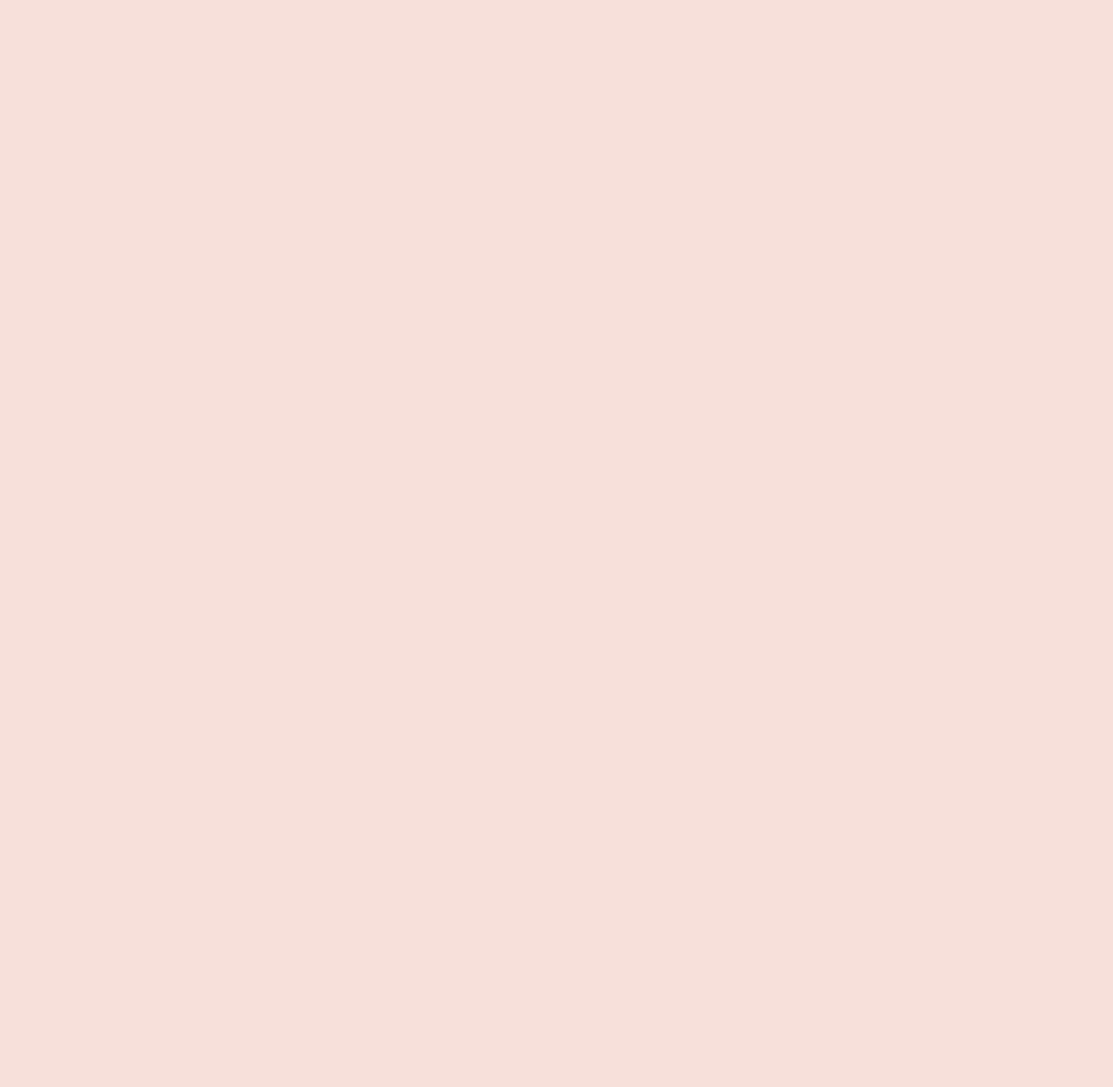
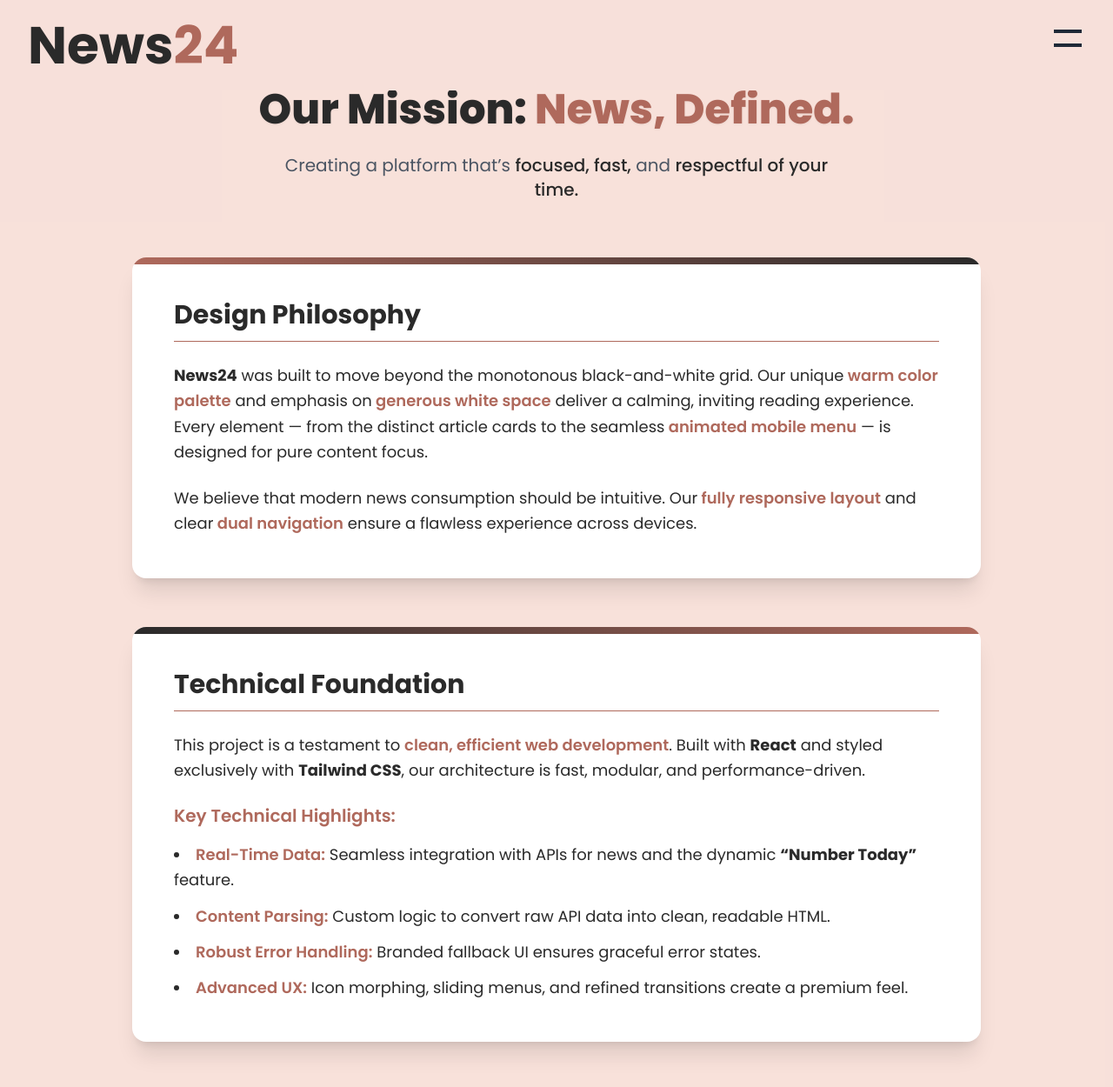
Before and after one commit to Subham777-max/News24, a React (Vite) app: page /About in a window 1280 px wide. Before the commit this address had no page. Shown: the top 1250 px of the page at 87% size. Before the commit the page ends 800 px from the top, so only its background shows below. Built offline with nearby package versions, Linux system fonts and the light colour scheme.

Commit message:
improved the overall sementacis of the website and added the about section and connected the routs to the nav menu

```diff
--- /dev/null
+++ b/src/Components/AboutSection/About.jsx
@@ -0,0 +1,78 @@
+function About() {
+    return (
+        <section
+            id="about-us"
+            className="flex flex-col items-center w-full min-h-screen pt-24 pb-20 bg-[#F7E0DA]/40"
+        >
+            <div className="flex flex-col w-full max-w-5xl px-4 md:px-6">
+
+                <header className="mb-16 text-center">
+                    <h1
+                        className="text-5xl font-extrabold leading-tight text-primary drop-shadow-sm"
+                    >
+                        Our Mission: <span className="text-accent">News, Defined.</span>
+                    </h1>
+                    <p className="max-w-2xl mx-auto mt-5 text-xl text-gray-600">
+                        Creating a platform that’s <span className="font-medium text-primary">focused, fast,</span> and <span className="font-medium text-primary">respectful of your time.</span>
+                    </p>
+                </header>
+
+                <article className="relative p-8 overflow-hidden transition-all duration-300 bg-white shadow-xl mb-14 sm:p-12 rounded-2xl hover:shadow-2xl hover:-translate-y-1">
+                    <div className="absolute inset-x-0 top-0 h-2 bg-gradient-to-r from-accent to-primary rounded-t-2xl"></div>
+
+                    <h2 className="pb-3 mb-6 text-3xl font-bold border-b border-accent text-primary">
+                        Design Philosophy
+                    </h2>
+
+                    <p className="mb-6 text-lg leading-relaxed text-primary">
+                        <strong>News24</strong> was built to move beyond the monotonous black-and-white grid. Our unique
+                        <span className="font-semibold text-accent"> warm color palette</span> and emphasis on
+                        <span className="font-semibold text-accent"> generous white space</span> deliver a calming, inviting reading experience.
+                        Every element — from the distinct article cards to the seamless
+                        <span className="font-semibold text-accent"> animated mobile menu</span> — is designed for pure content focus.
+                    </p>
+
+                    <p className="text-lg leading-relaxed text-primary">
+                        We believe that modern news consumption should be intuitive. Our
+                        <span className="font-semibold text-accent"> fully responsive layout</span> and clear
+                        <span className="font-semibold text-accent"> dual navigation</span> ensure a flawless experience across devices.
+                    </p>
+                </article>
+
+                <article className="relative p-8 overflow-hidden transition-all duration-300 bg-white shadow-xl sm:p-12 rounded-2xl hover:shadow-2xl hover:-translate-y-1">
+                    <div className="absolute inset-x-0 top-0 h-2 bg-gradient-to-r from-primary to-accent rounded-t-2xl"></div>
+
+                    <h2 className="pb-3 mb-6 text-3xl font-bold border-b border-accent text-primary">
+                        Technical Foundation
+                    </h2>
+
+                    <p className="mb-6 text-lg leading-relaxed text-primary">
+                        This project is a testament to <span className="font-semibold text-accent">clean, efficient web development</span>.
+                        Built with <strong>React</strong> and styled exclusively with <strong>Tailwind CSS</strong>, our architecture is fast, modular, and performance-driven.
+                    </p>
+
+                    <h3 className="mb-4 text-xl font-semibold text-accent">
+                        Key Technical Highlights:
+                    </h3>
+
+                    <ul className="space-y-3 text-lg leading-relaxed list-disc list-inside text-primary">
+                        <li>
+                            <span className="font-semibold text-accent">Real-Time Data:</span> Seamless integration with APIs for news and the dynamic <strong>“Number Today”</strong> feature.
+                        </li>
+                        <li>
+                            <span className="font-semibold text-accent">Content Parsing:</span> Custom logic to convert raw API data into clean, readable HTML.
+                        </li>
+                        <li>
+                            <span className="font-semibold text-accent">Robust Error Handling:</span> Branded fallback UI ensures graceful error states.
+                        </li>
+                        <li>
+                            <span className="font-semibold text-accent">Advanced UX:</span> Icon morphing, sliding menus, and refined transitions create a premium feel.
+                        </li>
+                    </ul>
+                </article>
+            </div>
+        </section>
+    );
+}
+
+export default About;
--- a/src/Components/Navbar/AnimatedMenuToggle.jsx
+++ b/src/Components/Navbar/AnimatedMenuToggle.jsx
@@ -4,8 +4,7 @@
     setIsOpen(!isOpen);
   }
 
-  const commonLineClasses =
-    'block h-1 w-8 bg-gray-800 transition-all duration-300 ease-in-out origin-center';
+  const commonLineClasses =  'block h-1 w-8 bg-gray-800 transition-all duration-300 ease-in-out origin-center';
 
   return (
     <button
--- a/src/Components/Navbar/NavMenue.jsx
+++ b/src/Components/Navbar/NavMenue.jsx
@@ -1,25 +1,33 @@
+import { useNavigate } from "react-router-dom";
 import Search from "../Search/Search";
 
 function NavMenue({ isOpen, setIsOpen }){
+    const navigate=useNavigate();
     return(
         <>
-            <div
+            <section
                 className={`bg-accent absolute inset-0 z-40 origin-right transform transition-transform duration-500 ease-in-out overflow-hidden ${
                     isOpen ? "scale-x-[1]" : "scale-x-[0]"
                 }`}
             >
-                <div className="fixed w-full bg-accent p-6 sm:p-8 h-[13vh] top-0 left-0 flex justify-between items-center">
+                <section className="fixed w-full bg-accent p-6 sm:p-8 h-[13vh] top-0 left-0 flex justify-between items-center">
                     <h1 className="text-4xl font-bold text-secondary sm:text-6xl">Menue</h1>
-                </div>
+                </section>
                 <div className="w-full h-px my-2 mt-[14vh] bg-gray-400" />
                 <ul className="flex flex-col justify-evenly gap-5 p-6 sm:p-8 text-secondary h-[60vh] ">
-                    <li className="text-4xl font-bold transition-all ease-in-out cursor-pointer text-secondary sm:text-6xl hover:text-gray-400">Home</li>
-                    <li className="text-4xl font-bold transition-all ease-in-out cursor-pointer text-secondary sm:text-6xl hover:text-gray-400">About</li>
+                    <li className="text-4xl font-bold transition-all ease-in-out cursor-pointer text-secondary sm:text-6xl hover:text-gray-400" onClick={()=>{
+                        navigate("/");
+                        setIsOpen(false);
+                    }}>Home</li>
+                    <li className="text-4xl font-bold transition-all ease-in-out cursor-pointer text-secondary sm:text-6xl hover:text-gray-400" onClick={()=>{
+                        navigate("/About");
+                        setIsOpen(false);
+                    }}>About</li>
                     <li>
                         <Search />
                     </li>
                 </ul>
-            </div>
+            </section>
         </>
     )
 }
--- a/src/Components/Navbar/Navbar.jsx
+++ b/src/Components/Navbar/Navbar.jsx
@@ -1,17 +1,19 @@
 import { useState } from "react";
 import AnimatedMenuToggle from "./AnimatedMenuToggle";
 import NavMenue from "./NavMenue";
+import { useNavigate } from "react-router-dom";
 
 function Navbar(){
     const [isOpen, setIsOpen] = useState(false);
+    const navigate=useNavigate();
     return(
         <>
             <nav className="fixed w-full z-40 bg-[#F7E0DA] p-6 sm:p-8 h-[13vh] top-0 left-0 flex justify-between items-center">
-                <h1 className="text-4xl font-bold text-primary sm:text-6xl">News<span className="text-accent">24</span></h1>
+                <h1 onClick={()=>navigate("/")} className="text-4xl font-bold cursor-pointer text-primary sm:text-6xl">News<span className="text-accent">24</span></h1>
             </nav>
-            <div className="z-[60] absolute right-[2rem] top-[1.5rem]">
+            <section className="z-[60] fixed right-[2rem] top-[1.5rem]">
                 <AnimatedMenuToggle isOpen={isOpen} setIsOpen={setIsOpen} />
-            </div>
+            </section>
             <NavMenue isOpen={isOpen} setIsOpen={isOpen} />
         </>
     )
--- a/src/Components/NewsBody/NewsBody.jsx
+++ b/src/Components/NewsBody/NewsBody.jsx
@@ -11,9 +11,11 @@
         <>
            <section className="px-6 sm:px-[5.9rem] tracking-wider flex flex-col justify-evenly gap-5 mt-[16.5vh]">
                 <h1 className="text-2xl sm:text-4xl text-primary">Latest News</h1>
-                <ul className="flex flex-wrap justify-center gap-3 sm:gap-5 sm:justify-start">
+                <nav aria-label="Filter News by Topic">
+                        <ul role="tablist" className="flex flex-wrap justify-center gap-3 sm:gap-5 sm:justify-start">
                         {topics.map((item) => (
                             <li
+                            role="presentation"
                             key={item}
                             className={
                                 `px-3 py-1 text-sm border cursor-pointer ${topic===item?"border-accent text-accent":"border-primary text-primary"} hover:border-accent hover:text-accent rounded-2xl sm:text-base`
@@ -24,6 +26,7 @@
                             </li>
                         ))}
                     </ul>
+                </nav>
                 <section className="flex mt-5 h-[64vh] gap-4">
 
                     <aside className="hidden lg:block lg:w-1/4">
--- /dev/null
+++ b/src/Pages/AboutPage.jsx
@@ -0,0 +1,13 @@
+import About from "../Components/AboutSection/About";
+import Navbar from "../Components/Navbar/Navbar";
+
+function AboutPage(){
+    return(
+        <>
+            <Navbar />
+            <About />
+        </>
+    )
+}
+
+export default AboutPage;
--- a/src/Router/Router.jsx
+++ b/src/Router/Router.jsx
@@ -3,6 +3,7 @@
 import Loader from "../Components/Loader/Loader";
 const HomePage = lazy(() => import("../Pages/HomePage"));
 const NewsDetailsPage = lazy(() => import("../Pages/NewsDetailsPage"));
+const AboutPage= lazy(()=> import("../Pages/AboutPage"));
 
 function Router(){
     return(
@@ -10,6 +11,7 @@
             <Suspense fallback={<Loader />}>
                 <Routes>
                     <Route path="/" element={<HomePage />} />
+                    <Route path="/About" element={<AboutPage />} />
                     <Route path="/News-Details/:id" element={<NewsDetailsPage />} />
                 </Routes>
             </Suspense>
```
Also changed, not shown: src/Components/NewsAside/LeftAside.jsx (+10 -11 lines), src/Components/NewsAside/RightAside.jsx (+10 -11 lines), src/Components/NewsDetails/NewsDetails.jsx (+6 -6 lines), src/Components/NewsMain/NewsMain.jsx (+6 -6 lines). Lines whose indentation alone changed are shown as unchanged.
